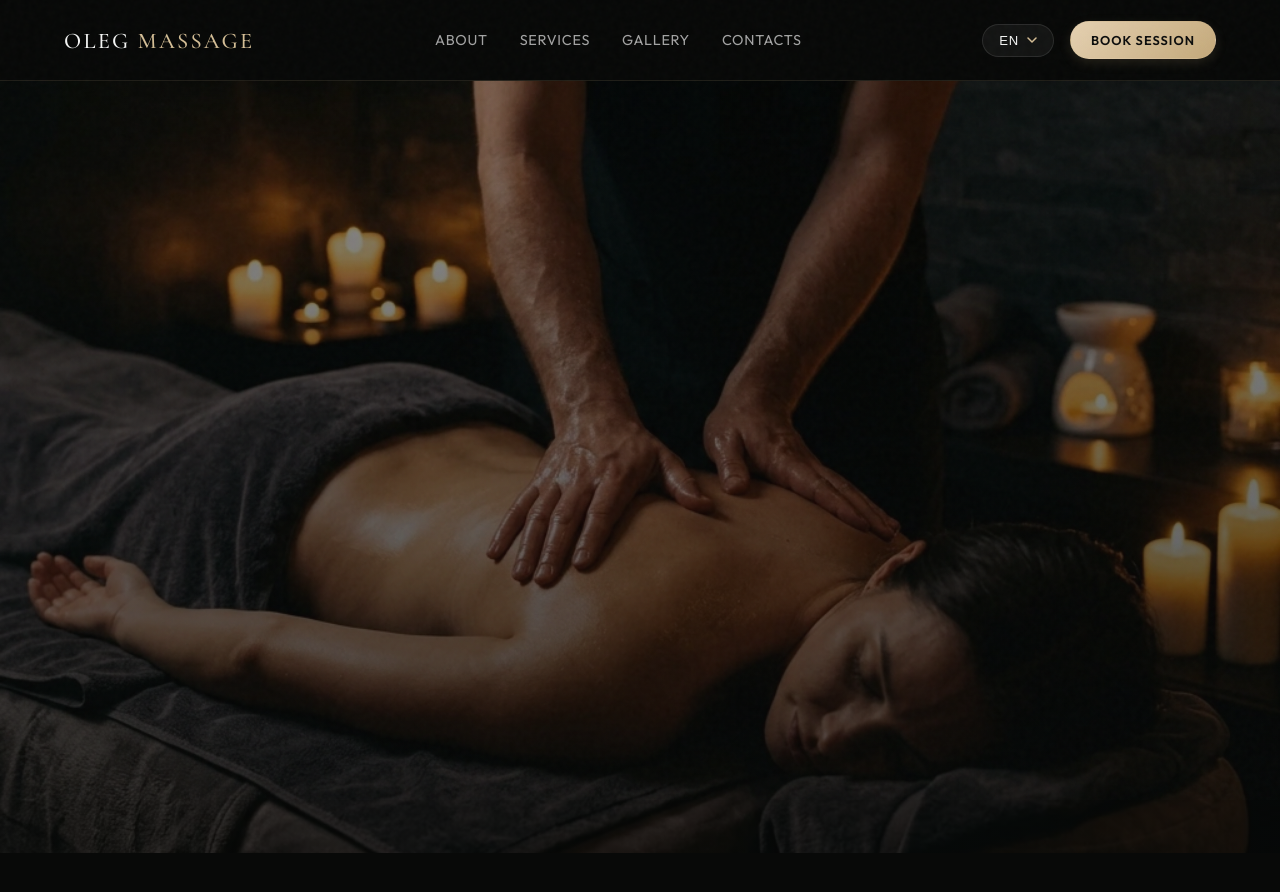
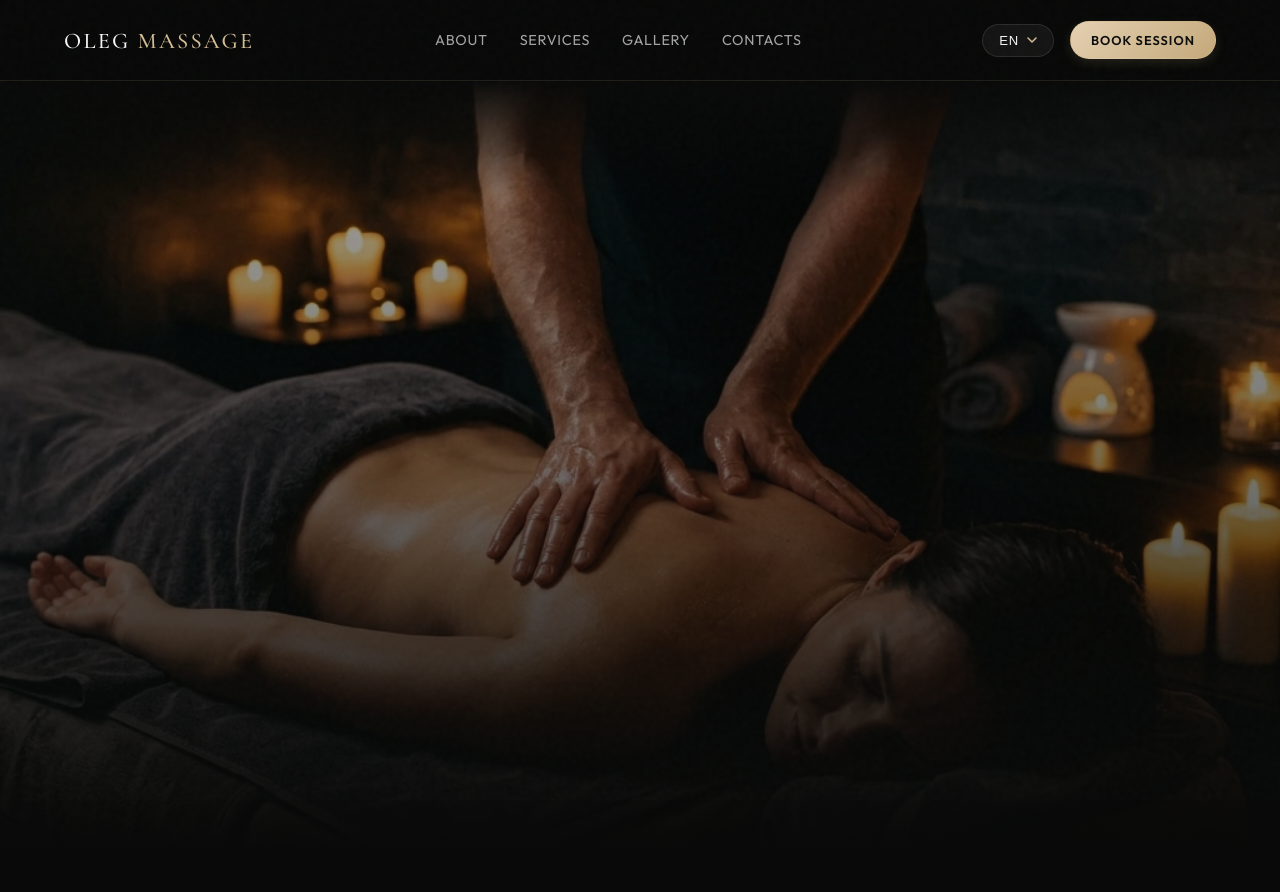
Before and after one commit to echopro-create/andrey-bygg, a Next.js app: page /en in a window 1280 px wide. Shown: the top 892 px of the page. Built offline with nearby package versions, Linux system fonts and the light colour scheme.

Commit message:
style: implement smooth dual-fade background gradient transitions on hero-section

```diff
--- a/src/app/globals.css
+++ b/src/app/globals.css
@@ -656,7 +656,7 @@ select.form-control {
   padding: 100px 0 120px;
   position: relative;
   background-image:
-    linear-gradient(rgba(8, 9, 8, 0.45), rgba(8, 9, 8, 0.72)),
+    linear-gradient(to bottom, #080908 0%, rgba(8, 9, 8, 0.4) 15%, rgba(8, 9, 8, 0.55) 50%, rgba(8, 9, 8, 0.85) 85%, #080908 100%),
     url('/images/hero-bg.webp');
   background-size: cover;
   background-position: center;
@@ -666,7 +666,7 @@ select.form-control {
 
 html.theme-zen .hero-section {
   background-image:
-    linear-gradient(rgba(6, 9, 7, 0.48), rgba(6, 9, 7, 0.75)),
+    linear-gradient(to bottom, #060907 0%, rgba(6, 9, 7, 0.4) 15%, rgba(6, 9, 7, 0.55) 50%, rgba(6, 9, 7, 0.85) 85%, #060907 100%),
     url('/images/hero-bg.webp');
 }
 
```
